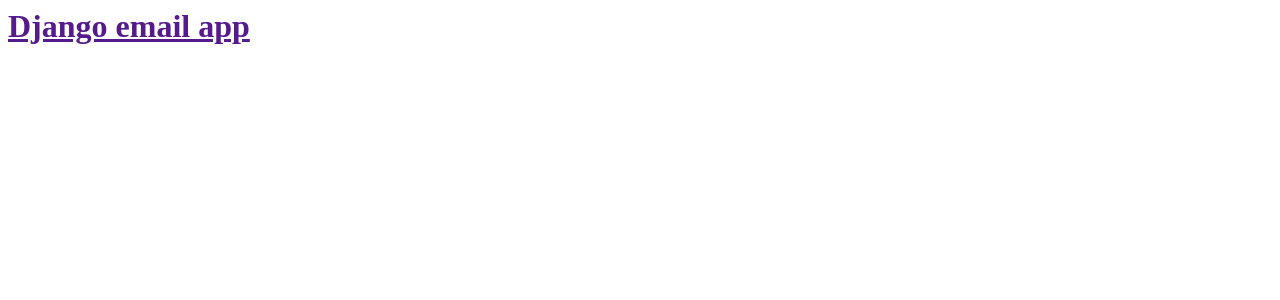
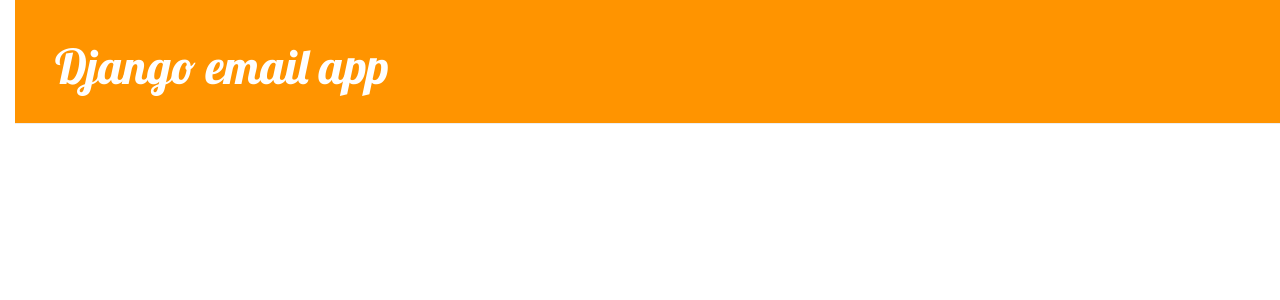
Before and after one commit to martancho/djangoApp, a Django app: page / in a window 1280 px wide. Shown: the top 300 px of the page. Run offline with Django 3.2, Linux system fonts and the light colour scheme; data that the repository does not hold is empty; some libraries are stand-ins or nearby versions.

Commit message:
added css static file

```diff
--- /dev/null
+++ b/RFI/static/css/RFI.css
@@ -0,0 +1,54 @@
+body{
+	padding-left: 15px;
+}
+h1 a{
+	color: #FCA205;
+	font-family: 'Lobster';
+}
+
+.page-header {
+    background-color: #ff9400;
+    margin-top: 0;
+    padding: 20px 20px 20px 40px;
+}
+
+.page-header h1, .page-header h1 a, .page-header h1 a:visited, .page-header h1 a:active {
+    color: #ffffff;
+    font-size: 36pt;
+    text-decoration: none;
+}
+
+.content {
+    margin-left: 40px;
+}
+
+h1, h2, h3, h4 {
+    font-family: 'Lobster', cursive;
+}
+
+.date {
+    color: #828282;
+}
+
+.save {
+    float: right;
+}
+
+.post-form textarea, .post-form input {
+    width: 100%;
+}
+
+.top-menu, .top-menu:hover, .top-menu:visited {
+    color: #ffffff;
+    float: right;
+    font-size: 26pt;
+    margin-right: 20px;
+}
+
+.post {
+    margin-bottom: 70px;
+}
+
+.post h1 a, .post h1 a:visited {
+    color: #000000;
+}
--- a/RFI/templates/RFI/post_list.html
+++ b/RFI/templates/RFI/post_list.html
@@ -1,18 +1,32 @@
+{% load staticfiles %}
 <html>
 <head>
+	<link rel="stylesheet" href="//maxcdn.bootstrapcdn.com/bootstrap/3.2.0/css/bootstrap.min.css">
+	<link rel="stylesheet" href="//maxcdn.bootstrapcdn.com/bootstrap/3.2.0/css/bootstrap-theme.min.css">
+	<link href="//fonts.googleapis.com/css?family=Lobster&subset=latin,latin-ext" rel="stylesheet" type="text/css">
+	<link rel="stylesheet" href="{% static 'css/RFI.css' %}">
 	<title>Django Email App</title>
 </head>
 <body>
-        <div>
+	<div class='page-header'>
 		<h1><a href="">Django email app</a></h1>
 	</div>
 
+	<div class="content container">
+		<div class="row">
+			<div class="col-md-8">
 				{% for post in posts %}
-        <div>
-        	<p>published: {{post.published_date}}</p>
-           	<h1><a href="">{{post.title}}</a></h1>
+				<div class="post">
+					<div class="date">
+						<p>published: {{ post.published_date }}</p>
+					</div>
+					<h1><a href="">{{ post.title }}</a></h1>
 					<p>{{ post.text|linebreaksbr }}</p>
 				</div>
 				{% endfor %}
+			</div>
+		</div>
+	</div>
+
 </body>
 </html>
```
Lines whose indentation alone changed are shown as unchanged.
